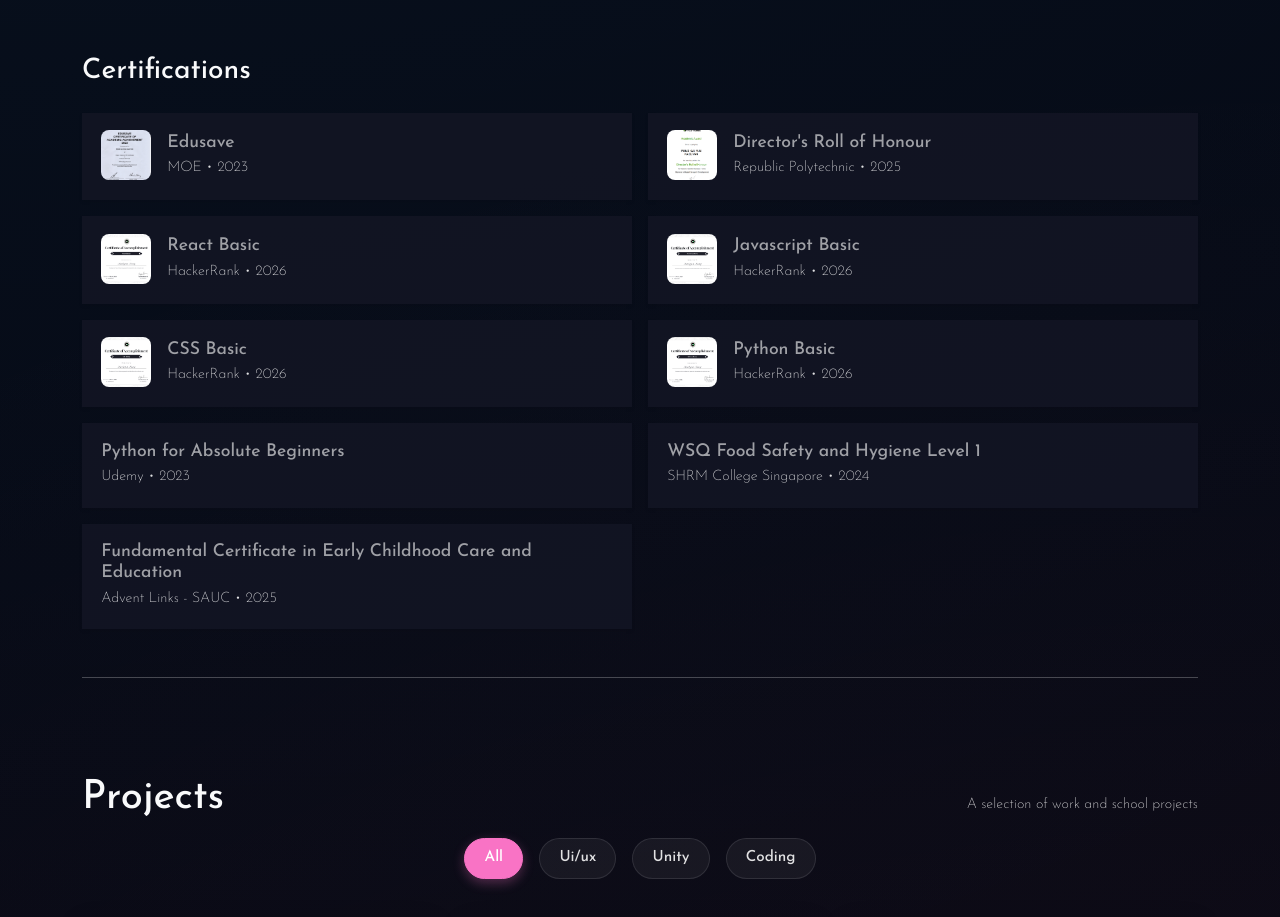
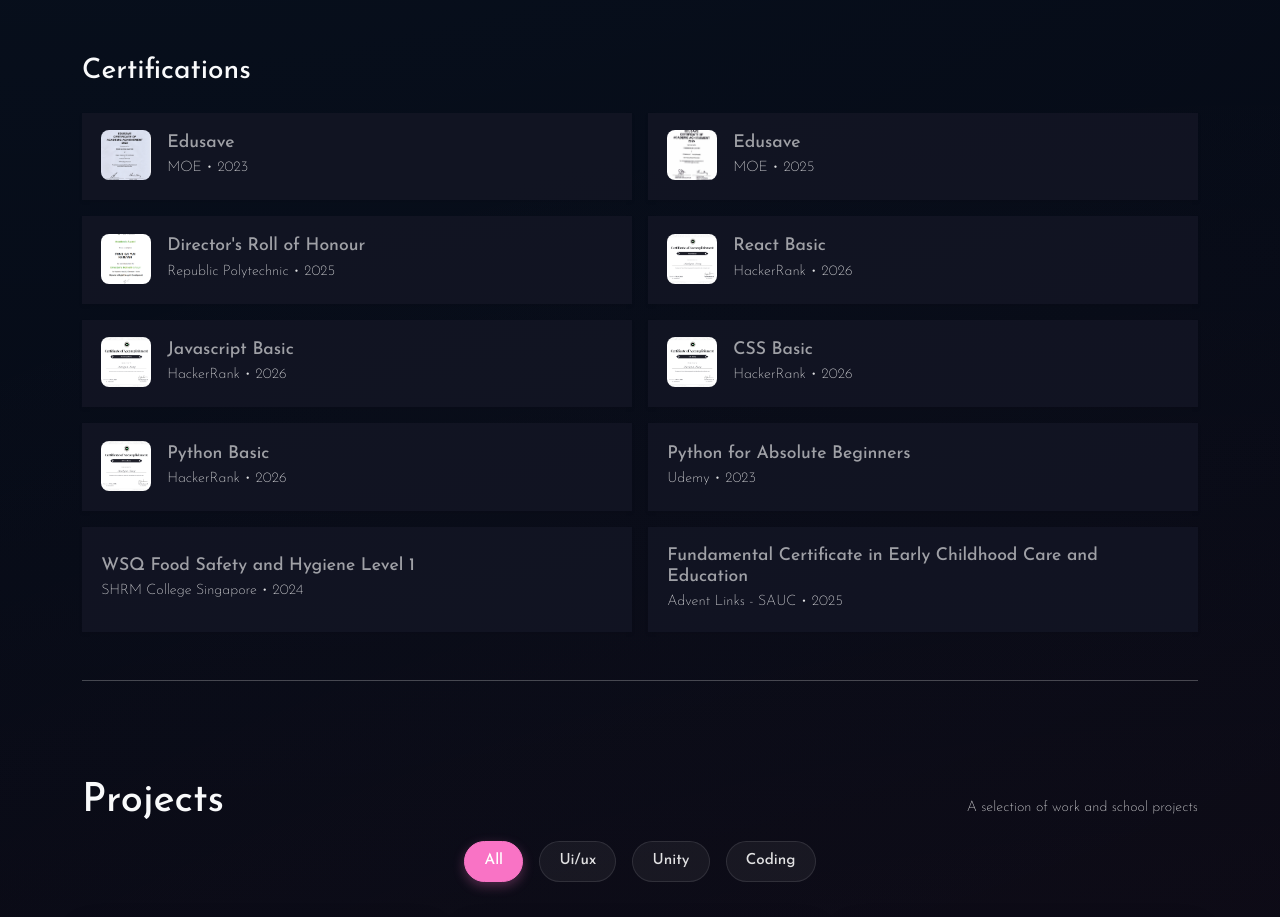
Before and after one commit to 24041225-kae/next-portfolio, a Next.js app: page / in a window 1280 px wide. Shown: the part 1880-2797 px from the top of the page. Built offline with nearby package versions, Linux system fonts and the light colour scheme; a web font is replaced by a local one.

Commit message:
added edusave2

```diff
--- a/data/index.js
+++ b/data/index.js
@@ -279,6 +279,7 @@
 
 export const certifications = [
     { name: 'Edusave', issuer: 'MOE', year: '2023', image: '/images/edusave.png' },
+    { name: 'Edusave', issuer: 'MOE', year: '2025', image: '/images/edusave2.jpg' },
     { name: "Director's Roll of Honour", issuer: 'Republic Polytechnic', year: '2025', image: '/images/directorlist.png' },
     { name: 'React Basic', issuer: 'HackerRank', year: '2026', image: '/images/react_basic certificate.png' },
     { name: 'Javascript Basic', issuer: 'HackerRank', year: '2026', image: '/images/javascript_basic certificate.png' },
```
Also changed, not shown: public/images/edusave2.jpg (added).
